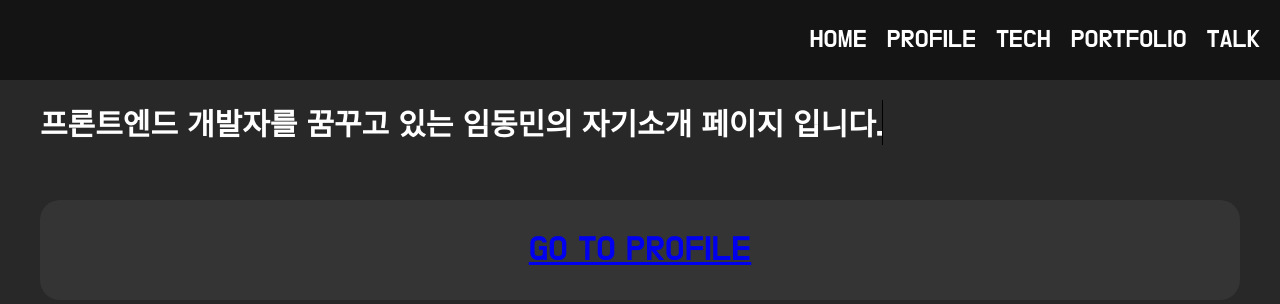
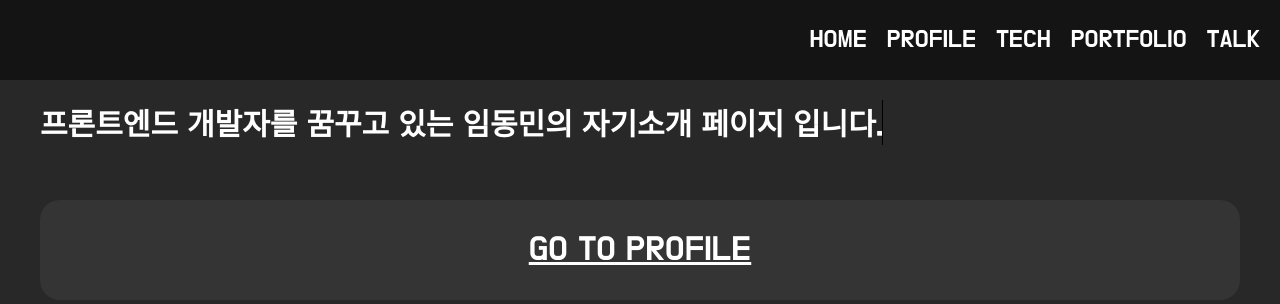
Before and after one commit to dongmin-Lim/portfolio, a React (Create React App) app in the folder frontend/: page / in a window 1280 px wide. Shown: the top 304 px of the page. Built offline with nearby package versions, Linux system fonts and the light colour scheme; the HTML template or start-up script is replaced by a standard one.

Commit message:
GlobalStyle.js 적용

```diff
--- a/frontend/src/App.js
+++ b/frontend/src/App.js
@@ -1,15 +1,16 @@
 import { BrowserRouter as Router, Routes, Route } from "react-router-dom";
 import Nav from "./Component/Nav";
 import Profile from "./Profile/Profile";
-import styles from "./App.module.css";
 import Tech from "./Tech/Tech";
 import Portfolio from "./Portfolio/Portfolio";
 import Talk from "./Talk/Talk";
 import Home from "./Home/Home";
+import GlobalStyle from "./GlobalStyle";
 
 function App() {
   return (
-    <div className={styles.main}>
+    <div>
+      <GlobalStyle />
       <Nav />
       <Router>
         <Routes>
--- a/frontend/src/App.module.css
+++ /dev/null
@@ -1,9 +0,0 @@
-body {
-  margin: 0 auto;
-  width: 1200px;
-  margin-top: 100px;
-  margin-bottom: 50px;
-  background-color: rgb(40, 40, 40);
-  color: rgb(255, 255, 255);
-  font-family: "Do Hyeon", sans-serif;
-}
--- /dev/null
+++ b/frontend/src/GlobalStyle.js
@@ -0,0 +1,20 @@
+import { createGlobalStyle } from "styled-components";
+
+const GlobalStyle = createGlobalStyle`
+
+  body {
+    margin: 0 auto;
+  width: 1200px;
+  margin-top: 100px;
+  margin-bottom: 50px;
+  background-color: rgb(40, 40, 40);
+  color: rgb(255, 255, 255);
+  font-family: "Do Hyeon", sans-serif;
+  }
+
+  a {
+    color: white;
+  }
+`;
+
+export default GlobalStyle;
--- a/frontend/src/Profile/Profile.js
+++ b/frontend/src/Profile/Profile.js
@@ -50,13 +50,11 @@ const Frame = styled.div`
   text-align: "center";
   a {
     text-decoration: none;
-    color: white;
     margin-right: 20px;
   }
 
   a:hover {
     text-decoration: underline;
-    color: white;
   }
 `;
 
```
